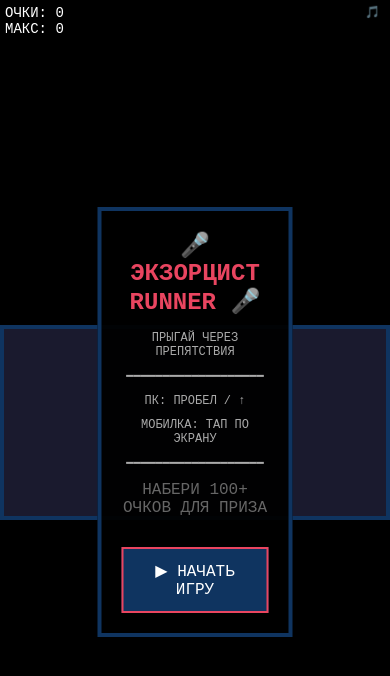
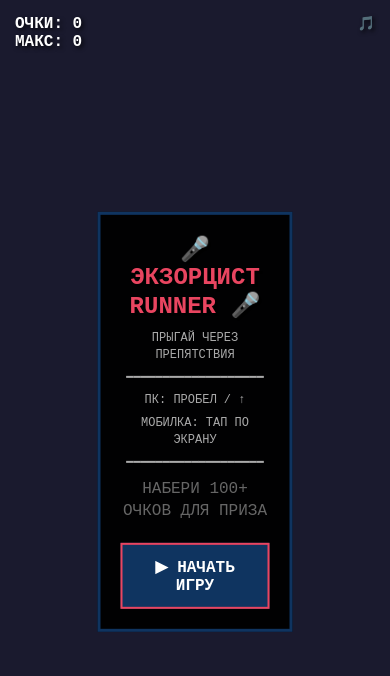
Before and after one commit to dimasique3six/ekzortsist-runner, a plain HTML site: page index.html in a window 390 px wide. Drawn offline with Linux system fonts and the light colour scheme.

Commit message:
Enhance mobile support and update styles in index.html
Updated viewport meta tag for better mobile support and added additional meta tags for Apple web apps. Adjusted styles for various elements including background color, padding, and font sizes. Simplified canvas resizing logic for mobile devices.

```diff
--- a/index.html
+++ b/index.html
@@ -2,7 +2,10 @@
 <html lang="ru">
 <head>
     <meta charset="UTF-8">
-    <meta name="viewport" content="width=device-width, initial-scale=1.0, maximum-scale=1.0, user-scalable=no">
+    <meta name="viewport" content="width=device-width, initial-scale=1.0, maximum-scale=1.0, user-scalable=no, viewport-fit=cover">
+    <meta name="apple-mobile-web-app-capable" content="yes">
+    <meta name="mobile-web-app-capable" content="yes">
+    <meta name="apple-mobile-web-app-status-bar-style" content="black-fullscreen">
     <title>Экзорцист Runner</title>
     <style>
         * {
@@ -12,17 +15,18 @@
         }
 
         body {
-            background: #000;
+            background: #1a1a2e;
+            margin: 0;
+            padding: 0;
+            width: 100vw;
+            height: 100vh;
+            overflow: hidden;
+            position: fixed;
+            font-family: 'Courier New', monospace;
+            touch-action: none;
             display: flex;
             justify-content: center;
             align-items: center;
-            min-height: 100vh;
-            height: 100vh;
-            width: 100vw;
-            font-family: 'Courier New', monospace;
-            overflow: hidden;
-            touch-action: none;
-            position: fixed;
         }
 
         #gameContainer {
@@ -39,56 +43,60 @@
             background: #1a1a2e;
             image-rendering: pixelated;
             image-rendering: crisp-edges;
-            border: 4px solid #0f3460;
+            border: none;
+            width: 100%;
+            height: 100%;
         }
 
         #ui {
-            position: absolute;
+            position: fixed;
             top: 10px;
             left: 10px;
             color: #fff;
-            font-size: 16px;
-            text-shadow: 2px 2px 0 #000;
+            font-size: 18px;
+            text-shadow: 2px 2px 4px rgba(0,0,0,0.8);
             pointer-events: none;
             z-index: 10;
+            font-weight: bold;
         }
 
         @media (max-width: 768px) {
             #ui {
-                font-size: 14px;
-                top: 5px;
-                left: 5px;
+                font-size: 16px;
+                top: 15px;
+                left: 15px;
             }
         }
 
         #gameOver {
-            position: absolute;
+            position: fixed;
             top: 50%;
             left: 50%;
             transform: translate(-50%, -50%);
             background: rgba(0, 0, 0, 0.95);
-            padding: 30px;
-            border: 4px solid #e94560;
+            padding: 25px;
+            border: 3px solid #e94560;
             color: #fff;
             text-align: center;
             display: none;
-            max-width: 90%;
+            max-width: 85%;
             box-sizing: border-box;
+            z-index: 1000;
         }
 
         #gameOver h1 {
-            font-size: 32px;
-            margin-bottom: 15px;
+            font-size: 28px;
+            margin-bottom: 12px;
             color: #e94560;
         }
 
         #gameOver p {
-            font-size: 16px;
-            margin: 8px 0;
+            font-size: 15px;
+            margin: 6px 0;
         }
 
         #gameOver button {
-            margin-top: 15px;
+            margin-top: 12px;
             padding: 12px 24px;
             font-size: 16px;
             background: #e94560;
@@ -97,21 +105,25 @@
             cursor: pointer;
             font-family: 'Courier New', monospace;
             transition: all 0.3s;
+            font-weight: bold;
         }
 
         @media (max-width: 768px) {
             #gameOver {
                 padding: 20px;
+                max-width: 90%;
             }
             #gameOver h1 {
                 font-size: 24px;
+                margin-bottom: 10px;
             }
             #gameOver p {
                 font-size: 14px;
             }
             #gameOver button {
-                padding: 10px 20px;
-                font-size: 14px;
+                padding: 11px 22px;
+                font-size: 15px;
+                margin-top: 10px;
             }
         }
 
@@ -121,57 +133,64 @@
         }
 
         #startScreen {
-            position: absolute;
+            position: fixed;
             top: 50%;
             left: 50%;
             transform: translate(-50%, -50%);
             background: rgba(0, 0, 0, 0.95);
-            padding: 30px;
-            border: 4px solid #0f3460;
+            padding: 25px;
+            border: 3px solid #0f3460;
             color: #fff;
             text-align: center;
-            max-width: 90%;
+            max-width: 85%;
             box-sizing: border-box;
+            z-index: 1000;
         }
 
         #startScreen h1 {
-            font-size: 32px;
-            margin-bottom: 15px;
+            font-size: 28px;
+            margin-bottom: 12px;
             color: #e94560;
             text-shadow: 3px 3px 0 #000;
         }
 
         #startScreen p {
-            font-size: 14px;
-            margin: 10px 0;
+            font-size: 13px;
+            margin: 8px 0;
             color: #aaa;
+            line-height: 1.4;
         }
 
         #startScreen button {
-            margin-top: 20px;
-            padding: 15px 30px;
-            font-size: 20px;
+            margin-top: 18px;
+            padding: 14px 28px;
+            font-size: 18px;
             background: #0f3460;
             color: #fff;
             border: 2px solid #e94560;
             cursor: pointer;
             font-family: 'Courier New', monospace;
             transition: all 0.3s;
+            font-weight: bold;
         }
 
         @media (max-width: 768px) {
             #startScreen {
                 padding: 20px;
+                max-width: 90%;
             }
             #startScreen h1 {
                 font-size: 24px;
+                margin-bottom: 10px;
             }
             #startScreen p {
                 font-size: 12px;
+                margin: 6px 0;
             }
             #startScreen button {
                 padding: 12px 24px;
                 font-size: 16px;
+                margin-top: 15px;
             }
         }
 
@@ -212,12 +231,12 @@
         }
 
         #musicStatus {
-            position: absolute;
-            top: 5px;
-            right: 10px;
+            position: fixed;
+            top: 15px;
+            right: 15px;
             color: #00ff00;
-            font-size: 12px;
-            text-shadow: 2px 2px 0 #000;
+            font-size: 14px;
+            text-shadow: 2px 2px 4px rgba(0,0,0,0.8);
             z-index: 10;
         }
     </style>
@@ -273,38 +292,21 @@
 
         // Адаптивный размер canvas
         function resizeCanvas() {
-            const viewportWidth = window.innerWidth;
-            const viewportHeight = window.innerHeight;
+            const vw = window.innerWidth;
+            const vh = window.innerHeight;
 
-            // Для Telegram Mini App убираем отступы
-            const padding = 0;
-            const maxWidth = viewportWidth - padding;
-            const maxHeight = viewportHeight - padding;
-
-            const ratio = 800 / 400;
-
-            let newWidth = maxWidth;
-            let newHeight = newWidth / ratio;
-
-            // Если высота слишком большая, уменьшаем по высоте
-            if (newHeight > maxHeight) {
-                newHeight = maxHeight;
-                newWidth = newHeight * ratio;
-            }
-
-            // На мобильных устройствах делаем игру побольше
-            if (viewportWidth < 768) {
-                newWidth = Math.min(viewportWidth, newHeight * ratio);
-                newHeight = newWidth / ratio;
-            }
-
-            canvas.style.width = Math.floor(newWidth) + 'px';
-            canvas.style.height = Math.floor(newHeight) + 'px';
+            // На мобильных устройствах заполняем весь экран
+            canvas.style.width = vw + 'px';
+            canvas.style.height = vh + 'px';
         }
 
         window.addEventListener('resize', resizeCanvas);
         window.addEventListener('orientationchange', resizeCanvas);
+
+        // Вызываем сразу и с задержкой для Telegram
         resizeCanvas();
+        setTimeout(resizeCanvas, 100);
+        setTimeout(resizeCanvas, 500);
 
         // Создание простых звуковых эффектов
         function createBeep(frequency, duration) {
@@ -435,10 +437,10 @@
             startScreen.style.display = 'none';
             gameOverScreen.style.display = 'none';
 
-            // Показать кнопки управления на мобилке
-            if ('ontouchstart' in window) {
-                controls.style.display = 'flex';
-            }
+            // НЕ показываем кнопки управления - достаточно тапа по экрану
+            // if ('ontouchstart' in window) {
+            //     controls.style.display = 'flex';
+            // }
 
             // Запуск музыки
             bgMusic.currentTime = 0;
```
